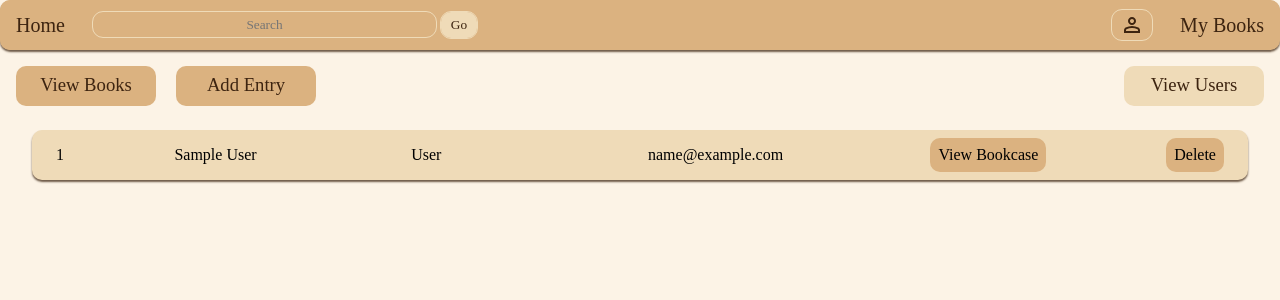
After one commit to SebixR/ebiblioteka, a PHP site: page /views/contr_panel_users_view.php in a window 1280 px wide. The commit adds this page. Shown: the top 300 px of the page. Run offline with PHP 8.4, Linux system fonts and the light colour scheme; the visitor is signed in with stand-in values (Sample User, id 1); tables that the repository leaves empty or names only in its code hold one stand-in row (values such as "Sample post").

Commit message:
Added the users tab of the control panel

```diff
--- /dev/null
+++ b/css/contr_panel_menu.scss
@@ -0,0 +1,39 @@
+.control-panel-menu {
+  display: inline-block;
+  position: relative;
+  width: 100%;
+  height: 40px;
+  margin-top: 8px;
+  margin-bottom: 8px;
+  padding-left: 8px;
+  padding-right: 8px;
+
+  .panel-menu-button, .panel-menu-button-active {
+    display: inline-block;
+    width: 140px;
+    height: 100%;
+    color: $color-dark;
+    background-color: $color-main;
+    text-decoration: none;
+    padding: 8px;
+    text-align: center;
+    border-radius: 10px;
+    font-size: 14pt;
+    margin: 8px;
+
+    background-size: 200% 100%;
+    background-image: linear-gradient(to right, $color-main 50%, $color-light 50%);
+    -webkit-transition: background-position 0.5s;
+    -moz-transition: background-position 0.5s;
+    transition: background-position 0.5s;
+  }
+
+  .panel-menu-button:hover {
+    background-position: -100% 0;
+  }
+
+  .panel-menu-button-active {
+    background-color: $color-light;
+    background-image: none;
+  }
+}
--- /dev/null
+++ b/css/contr_panel_users.css
@@ -0,0 +1,251 @@
+* {
+  box-sizing: border-box;
+  margin: 0;
+  padding: 0;
+  font-family: "Times New Roman", serif;
+}
+
+body {
+  background: #fcf3e6;
+  justify-content: center;
+  position: relative;
+  height: 100%;
+}
+
+.topnav {
+  width: 100%;
+  overflow: hidden;
+  height: 50px;
+  background-color: #DBB280;
+  border-radius: 10px;
+  box-shadow: 0 2px 2px rgba(61, 36, 16, 0.74);
+}
+.topnav .search-wrap {
+  float: left;
+  width: 30%;
+  margin-top: 12px;
+  margin-left: 12px;
+}
+.topnav form {
+  width: 100%;
+  position: relative;
+  display: flex;
+}
+.topnav .search {
+  float: left;
+  height: 25px;
+  width: 100%;
+  border: none;
+  border-radius: 10px;
+  color: #3d2410;
+  background-color: #DBB280;
+  outline: #efdbb8 solid 1.5px;
+  transition: background-color 0.2s ease-out 0.1s;
+  text-align: center;
+}
+.topnav input:focus {
+  background-color: #efdbb8;
+}
+.topnav .search-button {
+  width: 40px;
+  height: 26px;
+  border: none;
+  margin-left: 5px;
+  background: #efdbb8;
+  color: #3d2410;
+  outline: #efdbb8 solid 1.5px;
+  cursor: pointer;
+  border-radius: 10px;
+  transition: background-color 0.5s;
+}
+.topnav .dropdown {
+  float: right;
+  height: 0;
+}
+.topnav .dropdown-content {
+  display: none;
+  position: absolute;
+  z-index: 1;
+  min-width: 160px;
+  height: 100px;
+  background-color: #efdbb8;
+  border-radius: 10px;
+  top: 40px;
+  box-shadow: 0 2px 2px rgba(61, 36, 16, 0.74);
+  transition: 0.5s;
+}
+.topnav .log-out {
+  width: 100%;
+}
+.topnav .dropdown-content a {
+  display: flex;
+  width: 100%;
+  text-decoration: none;
+}
+.topnav .settings-button, .topnav .log-out-button {
+  border: none;
+  cursor: pointer;
+  width: 100%;
+  color: #3d2410;
+  background-color: #DBB280;
+  border-radius: 10px;
+  text-decoration: none;
+  display: block;
+  text-align: left;
+  margin: 4px;
+  padding: 8px;
+  font-size: 16px;
+  background-size: 200% 100%;
+  background-image: linear-gradient(to right, #efdbb8 50%, #DBB280 50%);
+  -webkit-transition: background-position 0.5s;
+  -moz-transition: background-position 0.5s;
+  transition: background-position 0.5s;
+}
+.topnav .log-out-button:hover, .topnav .settings-button:hover {
+  background-position: -100% 0;
+}
+.topnav .show-dropdown {
+  display: flex;
+  flex-direction: column;
+  justify-content: center;
+  background-color: #efdbb8;
+}
+.topnav .settings {
+  float: right;
+  width: 40px;
+  height: 30px;
+  margin-top: 10px;
+  margin-right: 12px;
+  border: none;
+  background-color: #DBB280;
+  color: #3d2410;
+  outline: #efdbb8 solid 1.5px;
+  border-radius: 10px;
+  transition: 0.5s;
+  cursor: pointer;
+  background-image: url("../images/profile.svg");
+  background-repeat: no-repeat;
+  background-position: center;
+}
+.topnav .settings:hover {
+  background-color: #efdbb8;
+}
+.topnav .home {
+  float: left;
+  display: block;
+  color: #3d2410;
+  text-align: center;
+  padding: 14px 16px;
+  text-decoration: none;
+  font-size: 20px;
+  border-radius: 10px;
+  background-size: 200% 100%;
+  background-image: linear-gradient(to right, #DBB280 50%, #efdbb8 50%);
+  -webkit-transition: background-position 0.5s;
+  -moz-transition: background-position 0.5s;
+  transition: background-position 0.5s;
+}
+.topnav .home:hover {
+  background-position: -100% 0;
+}
+.topnav .my-books {
+  float: left;
+  display: block;
+  height: 100%;
+  color: #3d2410;
+  text-align: center;
+  padding: 14px 16px;
+  text-decoration: none;
+  font-size: 20px;
+  border-radius: 10px;
+  background-size: 200% 100%;
+  background-image: linear-gradient(to left, #efdbb8 50%, #DBB280 50%);
+  -webkit-transition: background-position 0.5s;
+  -moz-transition: background-position 0.5s;
+  transition: background-position 0.5s;
+}
+.topnav .my-books:hover {
+  background-position: 100% 0;
+}
+
+.main {
+  max-width: 2000px;
+  margin: auto;
+  user-select: none;
+}
+
+.control-panel-menu {
+  display: inline-block;
+  position: relative;
+  width: 100%;
+  height: 40px;
+  margin-top: 8px;
+  margin-bottom: 8px;
+  padding-left: 8px;
+  padding-right: 8px;
+}
+.control-panel-menu .panel-menu-button, .control-panel-menu .panel-menu-button-active {
+  display: inline-block;
+  width: 140px;
+  height: 100%;
+  color: #3d2410;
+  background-color: #DBB280;
+  text-decoration: none;
+  padding: 8px;
+  text-align: center;
+  border-radius: 10px;
+  font-size: 14pt;
+  margin: 8px;
+  background-size: 200% 100%;
+  background-image: linear-gradient(to right, #DBB280 50%, #efdbb8 50%);
+  -webkit-transition: background-position 0.5s;
+  -moz-transition: background-position 0.5s;
+  transition: background-position 0.5s;
+}
+.control-panel-menu .panel-menu-button:hover {
+  background-position: -100% 0;
+}
+.control-panel-menu .panel-menu-button-active {
+  background-color: #efdbb8;
+  background-image: none;
+}
+
+.user-list {
+  width: 100%;
+  position: relative;
+  display: flex;
+  flex-direction: column;
+  justify-content: center;
+  align-items: center;
+  margin-top: 16px;
+}
+.user-list .user-wrap {
+  background-color: #efdbb8;
+  width: 95%;
+  height: 50px;
+  padding-left: 16px;
+  padding-right: 16px;
+  margin: 8px;
+  border-radius: 10px;
+  box-shadow: 0 2px 2px rgba(61, 36, 16, 0.74);
+  display: flex;
+  justify-content: space-between;
+  align-items: center;
+}
+.user-list .user-wrap .user-content {
+  padding: 8px;
+}
+.user-list .user-wrap .user-content label {
+  padding: 4px;
+}
+.user-list .user-wrap .user-content button {
+  border: none;
+  border-radius: 10px;
+  padding: 8px;
+  background-color: #DBB280;
+  cursor: pointer;
+  font-size: 12pt;
+  float: right;
+}
+
+/*# sourceMappingURL=contr_panel_users.css.map */
--- /dev/null
+++ b/css/contr_panel_users.scss
@@ -0,0 +1,63 @@
+@import "../colors";
+
+*{
+  box-sizing: border-box;
+  margin: 0;
+  padding: 0;
+  font-family: "Times New Roman", serif;
+}
+
+body {
+  background: $color-background;
+  justify-content: center;
+  position: relative;
+  height: 100%;
+}
+
+@import "topnav";
+
+@import "main";
+
+@import "contr_panel_menu";
+
+.user-list {
+  width: 100%;
+  position: relative;
+  display: flex;
+  flex-direction: column;
+  justify-content: center;
+  align-items: center;
+  margin-top: 16px;
+
+  .user-wrap {
+    background-color: $color-light;
+    width: 95%;
+    height: 50px;
+    padding-left: 16px;
+    padding-right: 16px;
+    margin: 8px;
+    border-radius: 10px;
+    box-shadow: 0 2px 2px $color-shadow;
+    display: flex;
+    justify-content: space-between;
+    align-items: center;
+
+    .user-content {
+      padding: 8px;
+
+      label {
+        padding: 4px;
+      }
+
+      button {
+        border: none;
+        border-radius: 10px;
+        padding: 8px;
+        background-color: $color-main;
+        cursor: pointer;
+        font-size: 12pt;
+        float: right;
+      }
+    }
+  }
+}
--- /dev/null
+++ b/php/contr_panel_users.php
@@ -0,0 +1,32 @@
+<?php
+
+declare(strict_types=1);
+
+function get_users(): void
+{
+    require_once "connection.php";
+    require_once "contr_panel_users_model.php";
+
+    $stmt = fetch_users($pdo);
+    if ($stmt){
+        while ($row = $stmt->fetch(PDO::FETCH_ASSOC)){
+            $id = $row['user_id'];
+            $name = ucfirst($row['name']);
+            $lastname = ucfirst($row['last_name']);
+            $email = $row['email'];
+
+            echo "<div class='user-wrap'>";
+                echo "<label class='user-content' style='width: 10%'>$id</label>";
+                echo "<label class='user-content' style='width: 20%'>$name</label>";
+                echo "<label class='user-content' style='width: 20%'>$lastname</label>";
+                echo "<label class='user-content' style='width: 20%'>$email</label>";
+                echo "<a class='user-content' style='width: 15%'>";
+                    echo "<button>View Bookcase</button>";
+                echo "</a>";
+                echo "<div class='user-content' style='width: 15%'>";
+                echo "<button>Delete</button>";
+                echo "</div>";
+            echo "</div>";
+        }
+    }
+}
--- /dev/null
+++ b/php/contr_panel_users_model.php
@@ -0,0 +1,9 @@
+<?php
+
+function fetch_users(object $pdo)
+{
+    $query = "SELECT * FROM users";
+    $stmt = $pdo->prepare($query);
+    $stmt->execute();
+    return $stmt;
+}
--- a/php/register.php
+++ b/php/register.php
@@ -48,6 +48,7 @@ if ($_SERVER["REQUEST_METHOD"] === "POST") {//did the user access this form legi
             die();
         }
 
+        //TODO create a bookcase for the user straight away
         create_user( $pdo,  $name, $lastname, $email, $password);
 
         header("Location: ../views/login_view.php?signup=success"); //sends the user there
--- a/views/contr_panel_add_view.php
+++ b/views/contr_panel_add_view.php
@@ -24,7 +24,7 @@ require_once '../php/contr_panel_add.php';
     <div class="control-panel-menu">
         <a class="panel-menu-button" href="#">View Books</a>
         <a class="panel-menu-button-active" href="contr_panel_add_view.php">Add Entry</a>
-        <a class="panel-menu-button" href="#" style="float:right">View Users</a>
+        <a class="panel-menu-button" href="contr_panel_users_view.php" style="float:right">View Users</a>
     </div>
 
     <div class="panels-wrap">
--- /dev/null
+++ b/views/contr_panel_users_view.php
@@ -0,0 +1,37 @@
+<?php
+require_once '../php/config_session.php';
+require_once '../php/contr_panel_users.php';
+?>
+
+<!DOCTYPE html>
+<html lang="en">
+<head>
+    <meta charset="UTF-8">
+    <meta name="viewport" content="width=device-width, initial-scale=1.0">
+    <meta http-equiv="X-UA-Compatible" content="ie=edge">
+    <title>Control Panel</title>
+    <link rel="stylesheet" href="../css/contr_panel_users.css">
+</head>
+<body>
+
+<div class="main">
+    <header>
+        <?php
+        require_once '../php/topnav.php';
+        ?>
+    </header>
+
+    <div class="control-panel-menu">
+        <a class="panel-menu-button" href="#">View Books</a>
+        <a class="panel-menu-button" href="contr_panel_add_view.php">Add Entry</a>
+        <a class="panel-menu-button-active" href="contr_panel_users_view.php" style="float:right">View Users</a>
+    </div>
+
+    <div class="user-list">
+        <?php
+        get_users();
+        ?>
+    </div>
+
+</div>
+</body>
```
Also changed, not shown: css/contr_panel_add.scss (+1 -39 lines), css/contr_panel_menu.css (added, +17 -0 lines), 3 other files.
